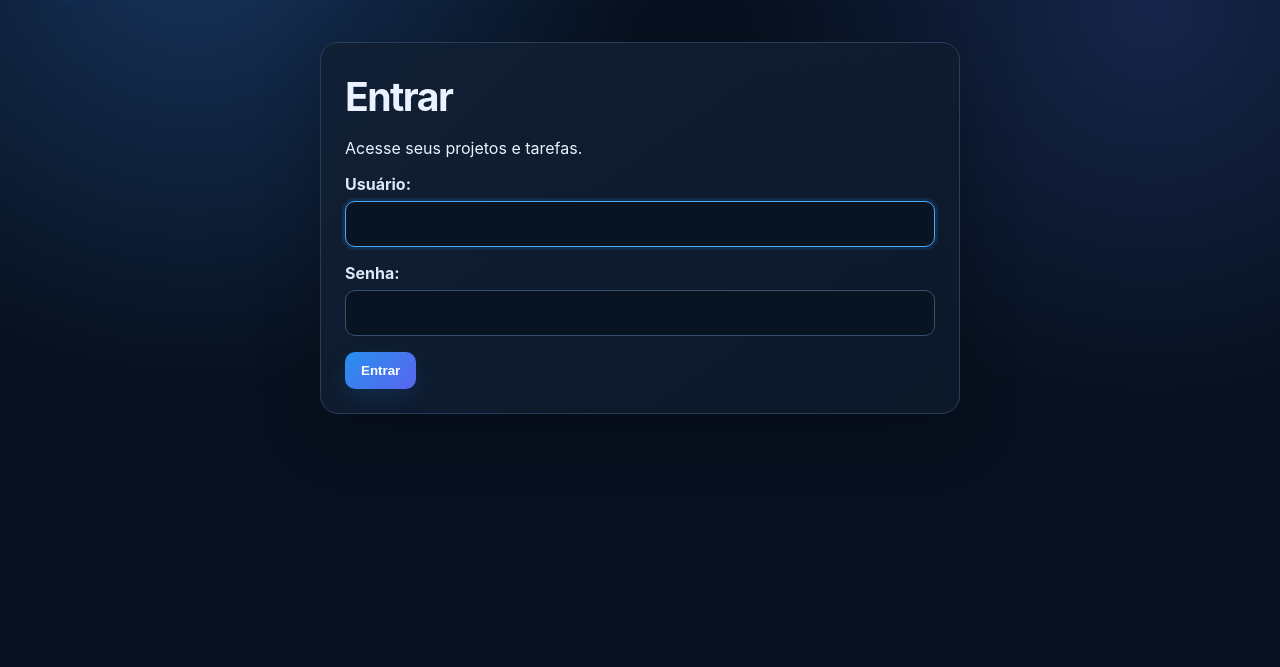
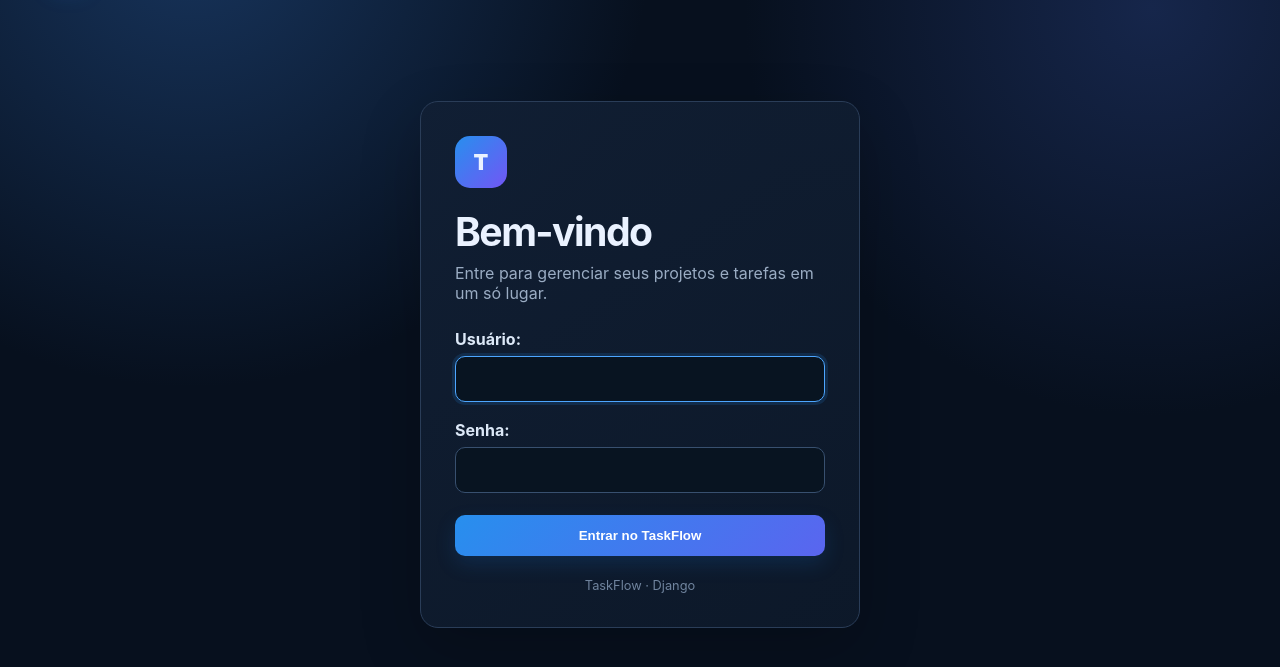
Before and after one commit to leoo1992/taskflow-django, a Django app: page /accounts/login/ in a window 1280 px wide. Shown: the part 72-739 px from the top of the page. Run offline with Django 5.2, Linux system fonts and the light colour scheme.

Commit message:
style: redesign TaskFlow login

```diff
--- a/templates/registration/login.html
+++ b/templates/registration/login.html
@@ -1 +1 @@
-{% extends "base.html" %}{% block content %}<section class="card form-card"><h1>Entrar</h1><p>Acesse seus projetos e tarefas.</p><form method="post">{% csrf_token %}{{form.as_p}}<button>Entrar</button></form></section>{% endblock %}
+{% extends "base.html" %}{% block content %}<div class="login-shell"><section class="card login-card"><div class="login-icon">T</div><h1>Bem-vindo</h1><p>Entre para gerenciar seus projetos e tarefas em um só lugar.</p><form method="post">{% csrf_token %}{{form.as_p}}<button type="submit">Entrar no TaskFlow</button></form><div class="login-foot">TaskFlow · Django</div></section></div>{% endblock %}
```
